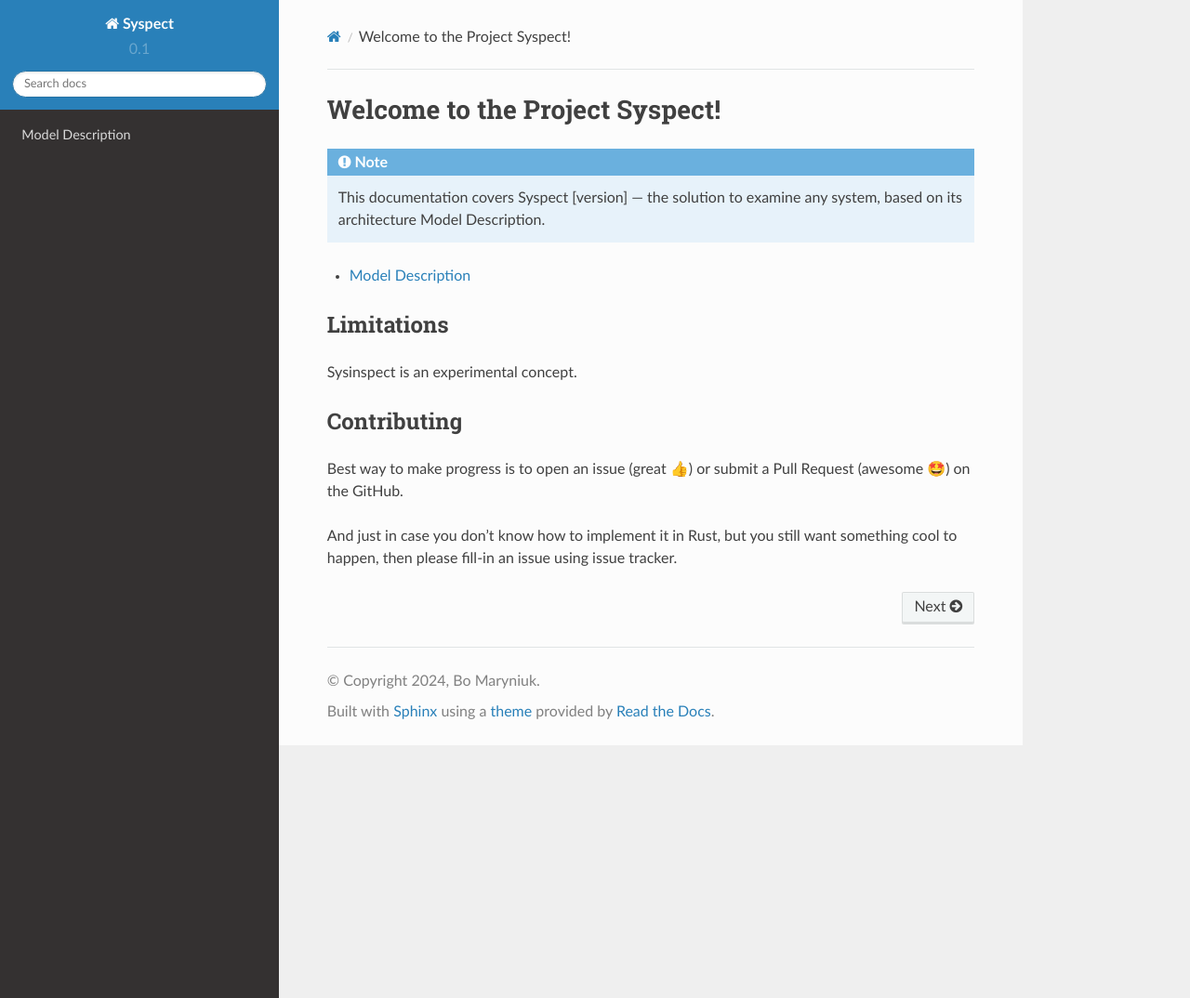
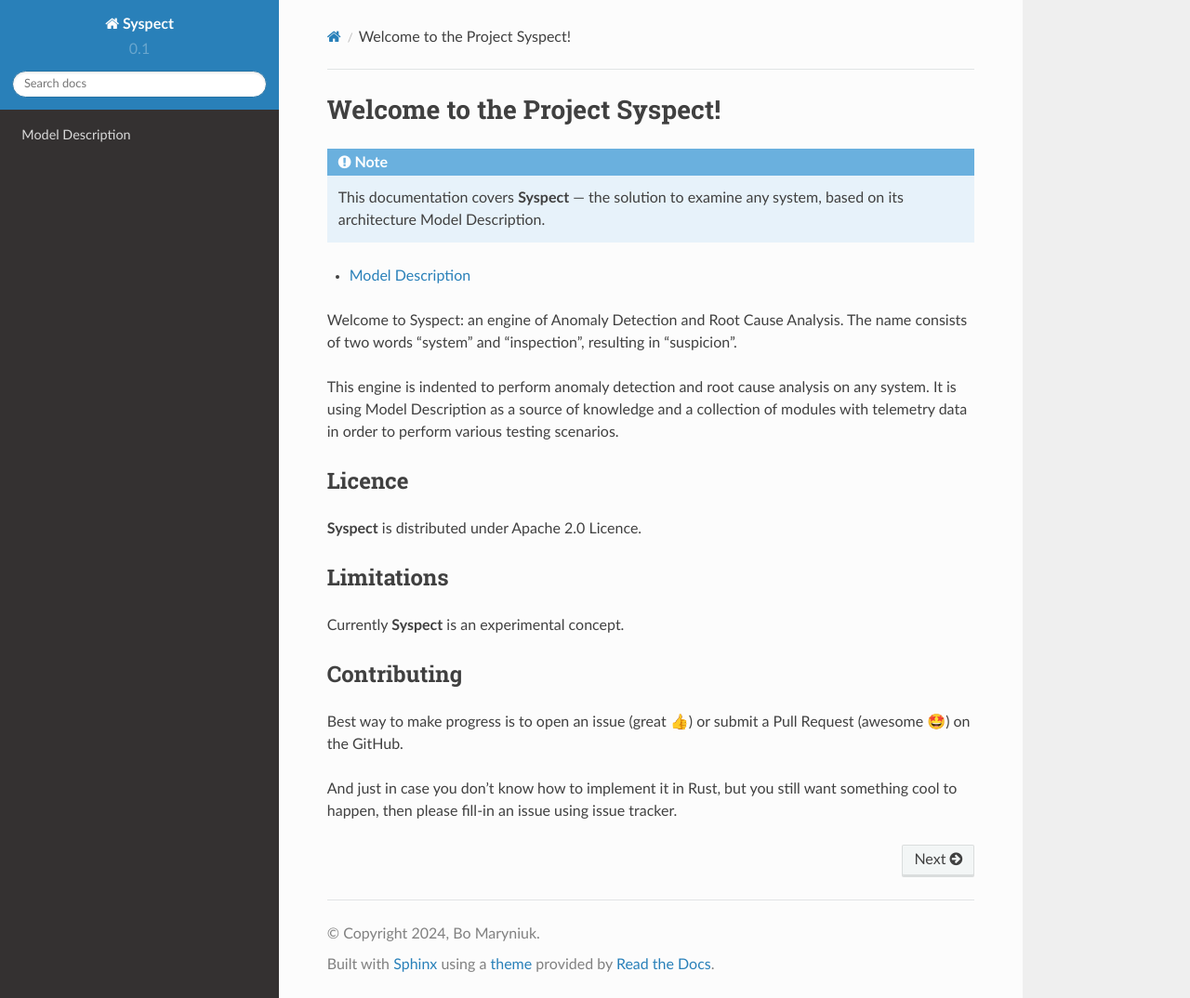
Before and after one commit to tinythings/sysinspect, a Sphinx documentation site: the page built from docs/index.rst, in a window 1280 px wide and 1074 px high. Shown: the whole window at 93% size. Built offline with Sphinx 7.4.7 and the Read the Docs theme 2.0.0, drawn with Linux system fonts in a browser that asks for light colours.

Commit message:
Add more information into index

```diff
--- a/docs/index.rst
+++ b/docs/index.rst
@@ -2,7 +2,7 @@
 ====================================
 
 .. note::
-   This documentation covers Syspect [version] — the solution to
+   This documentation covers **Syspect** — the solution to
    examine any system, based on its architecture Model Description.
 
 .. toctree::
@@ -10,12 +10,22 @@
 
    modeldescr/overview
 
+Welcome to Syspect: an engine of Anomaly Detection and Root Cause Analysis.
+The name consists of two words "system" and "inspection", resulting in "suspicion".
+
+This engine is indented to perform anomaly detection and root cause analysis on
+any system. It is using Model Description as a source of knowledge and a collection of
+modules with telemetry data in order to perform various testing scenarios.
+
+Licence
+-------
+
+**Syspect** is distributed under Apache 2.0 Licence.
 
 Limitations
 -----------
 
-Sysinspect is an experimental concept.
-
+Currently **Syspect** is an experimental concept.
 
 Contributing
 ------------
```
